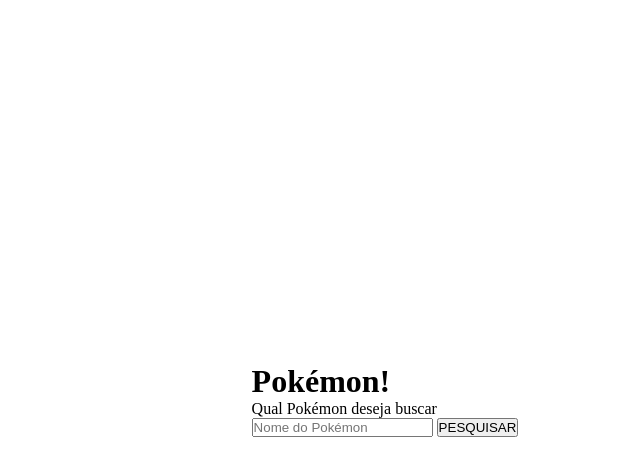
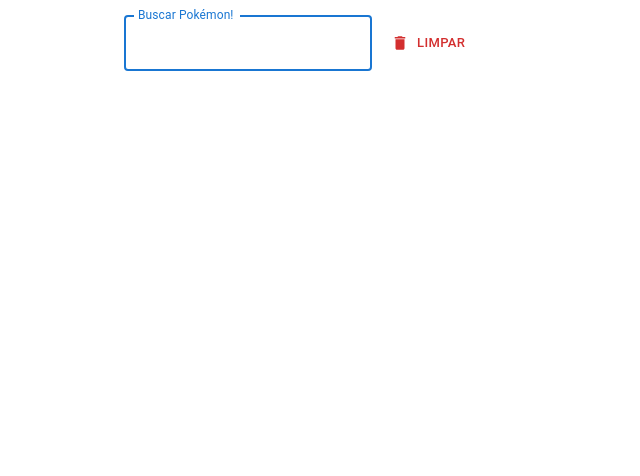
Before and after one commit to devkoalaa/NextKoalaHub, a Next.js app: page /pokemon in a window 1280 px wide. Shown: the top 476 px of the page, without its empty margins (255-895 px from the left). Built offline with nearby package versions, Linux system fonts and the light colour scheme.

Commit message:
added storage to pokemon list and clean button

```diff
--- a/src/pages/pokemon/index.tsx
+++ b/src/pages/pokemon/index.tsx
@@ -1,8 +1,16 @@
-// import { CustomInput } from '@/components/CustomInput'
-import { useEffect, useState, useRef } from 'react'
-import Image from 'next/image'
-import s from './style.module.scss'
-import * as SSPLIB from '@ssplib/react-components'
+/* eslint-disable @next/next/no-img-element */
+import {
+    Box,
+    Button,
+    Container,
+    ImageList,
+    ImageListItem,
+    ImageListItemBar,
+    Stack,
+    TextField,
+} from '@mui/material'
+import { Fragment, useEffect, useState } from 'react'
+import DeleteIcon from '@mui/icons-material/Delete'
 
 interface PokemonInterface {
     name: string
@@ -28,62 +36,89 @@
 const URL_API = 'https://pokeapi.co/api/v2/pokemon/'
 
 export default function Pokemon() {
-    const [pokemon, setPokemon] = useState<PokemonInterface>()
-    const [pokemonBuscado, setPokemonBuscado] = useState('')
+    const [pkmSearched, setPkmSearched] = useState('')
+    const [pkm, setPkm] = useState<PokemonInterface>()
+    const [listPkm, setListPkm] = useState<PokemonInterface[]>([])
 
-    const pesquisarPokemon = (event: any) => {
+    useEffect(() => {
+        const storageListPkm = localStorage.getItem('@NKH:listPkm')
+        storageListPkm && setListPkm(JSON.parse(storageListPkm))
+    }, [])
+
+    useEffect(() => {
+        if (listPkm.length <= 0) return
+        localStorage.setItem('@NKH:listPkm', JSON.stringify(listPkm))
+    }, [listPkm])
+
+    const searchPkm = (event: any) => {
         event.preventDefault()
 
-        if (pokemonBuscado) {
-            fetch(URL_API + pokemonBuscado).then((response) => {
+        pkmSearched &&
+            fetch(URL_API + pkmSearched).then((response) => {
                 response.json().then((data) => {
-                    setPokemon({
+                    setPkm({
                         ...data,
                         name:
                             data.name[0].toUpperCase() + data.name.substring(1),
                     })
                 })
             })
-        }
 
-        setPokemonBuscado('')
+        setPkmSearched('')
     }
 
     useEffect(() => {
-        // // console.log(pokemon)
-    }, [pokemon])
+        pkm && setListPkm((d) => [...d, pkm])
+    }, [pkm])
 
     return (
-        <div className={s.container}>
-            <div className={s.box}>
-                <div>
-                    <h1>Pokémon!</h1>
-                    <label>Qual Pokémon deseja buscar</label>
-                </div>
-                <div>
-                    <form onSubmit={pesquisarPokemon}>
-                        <input
-                            onChange={(e) => setPokemonBuscado(e.target.value)}
-                            placeholder="Nome do Pokémon"
-                            value={pokemonBuscado}
-                        />
-                        &nbsp;
-                        <button type="submit">PESQUISAR</button>
+        <Fragment>
+            <Container maxWidth="sm">
+                <Box sx={{ height: '100vh', margin: '15px' }}>
+                    <form onSubmit={searchPkm}>
+                        <Stack direction="row" spacing={2}>
+                            <TextField
+                                autoFocus
+                                sx={{ marginBottom: '10px' }}
+                                label="Buscar Pokémon!"
+                                type="search"
+                                value={pkmSearched}
+                                onChange={(e) =>
+                                    setPkmSearched(e.target.value.toLowerCase())
+                                }
+                            />
+                            <Button
+                                size="small"
+                                color="error"
+                                startIcon={<DeleteIcon />}
+                                onClick={() => {
+                                    localStorage.clear(), setListPkm([])
+                                }}
+                            >
+                                Limpar
+                            </Button>
+                        </Stack>
                     </form>
-                </div>
-                {pokemon && <h1>{pokemon.name}</h1>}
-                {pokemon && (
-                    <Image
-                        src={
-                            pokemon.sprites.other['official-artwork']
-                                .front_default
-                        }
-                        alt={pokemon.name}
-                        width={200}
-                        height={200}
-                    />
-                )}
-            </div>
-        </div>
+                    <ImageList>
+                        {listPkm.map((pkm, index) => (
+                            <ImageListItem key={pkm.name + index}>
+                                <img
+                                    src={
+                                        pkm.sprites.other['official-artwork']
+                                            .front_default
+                                    }
+                                    alt={pkm.name}
+                                    loading="lazy"
+                                />
+                                <ImageListItemBar
+                                    title={pkm.name}
+                                    position="below"
+                                />
+                            </ImageListItem>
+                        ))}
+                    </ImageList>
+                </Box>
+            </Container>
+        </Fragment>
     )
 }
```
Also changed, not shown: src/pages/mui/index.tsx (+51 -34 lines).
